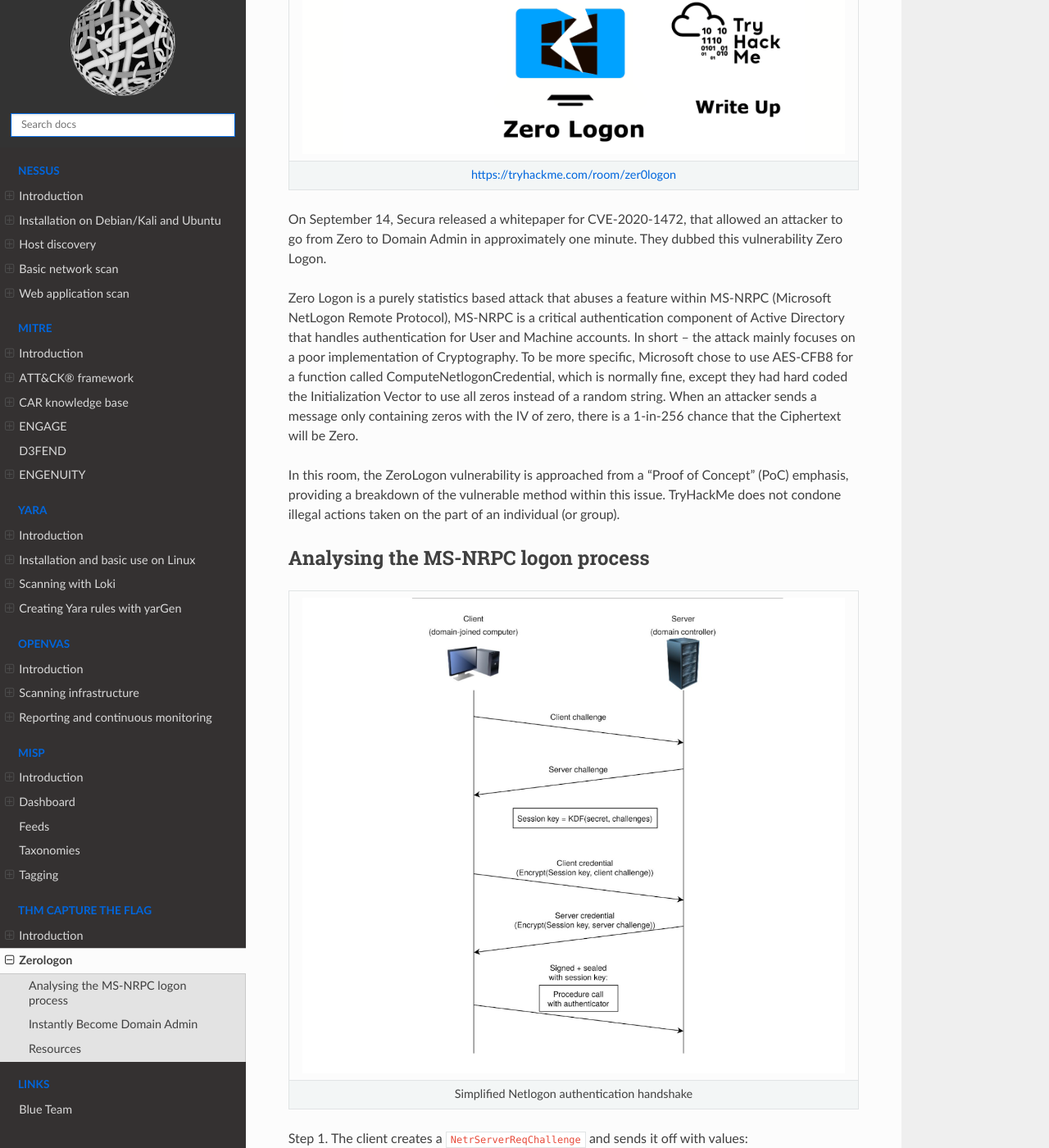
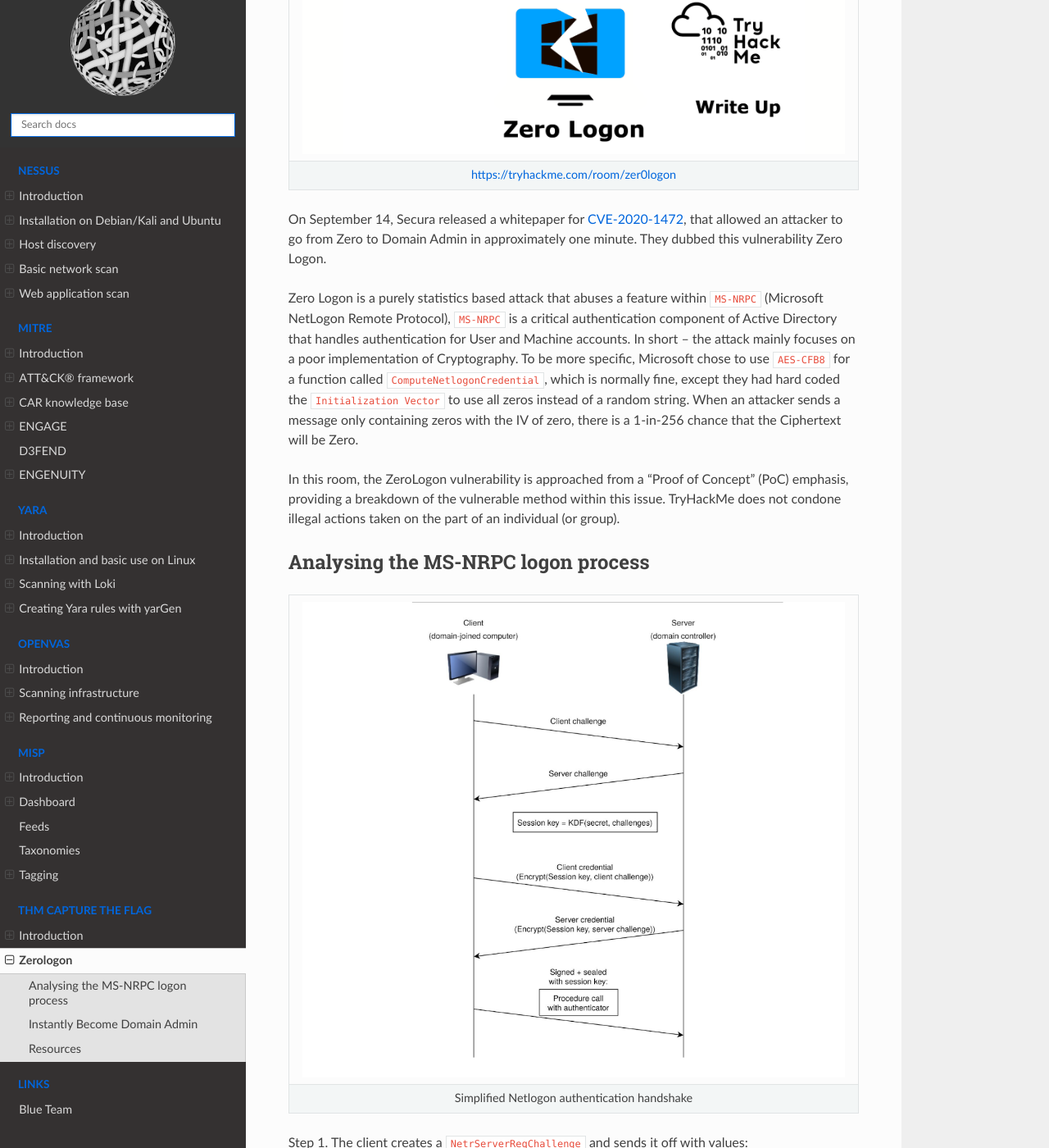
Before and after one commit to tymyrddin/blue-threats, a Sphinx documentation site: the page built from source/docs/thm/zerologon.md, in a window 1280 px wide and 1400 px high, scrolled down 202 px. Shown: the whole window at 82% size. Built offline with Sphinx 7.4.7 and the Read the Docs theme 2.0.0, drawn with Linux system fonts in a browser that asks for light colours; some of the changed lines change nothing that is shown; some of the changed text lies outside the part shown.

Commit message:
Version 0.1

````diff
--- a/source/docs/thm/zerologon.md
+++ b/source/docs/thm/zerologon.md
@@ -4,14 +4,14 @@
 |:--:|
 | [https://tryhackme.com/room/zer0logon](https://tryhackme.com/room/zer0logon) |
 
-On September 14, Secura released a whitepaper for CVE-2020-1472, that allowed an attacker to go from Zero to Domain
-Admin in approximately one minute. They dubbed this vulnerability Zero Logon.
+On September 14, Secura released a whitepaper for [CVE-2020-1472](https://nvd.nist.gov/vuln/detail/CVE-2020-1472),
+that allowed an attacker to go from Zero to Domain Admin in approximately one minute. They dubbed this vulnerability Zero Logon.
 
-Zero Logon is a purely statistics based attack that abuses a feature within MS-NRPC (Microsoft NetLogon Remote
-Protocol), MS-NRPC is a critical authentication component of Active Directory that handles authentication for User
+Zero Logon is a purely statistics based attack that abuses a feature within `MS-NRPC` (Microsoft NetLogon Remote
+Protocol), `MS-NRPC` is a critical authentication component of Active Directory that handles authentication for User
 and Machine accounts. In short -- the attack mainly focuses on a poor implementation of Cryptography. To be more
-specific, Microsoft chose to use AES-CFB8 for a function called ComputeNetlogonCredential, which is normally fine,
-except they had hard coded the Initialization Vector to use all zeros instead of a random string. When an attacker
+specific, Microsoft chose to use `AES-CFB8` for a function called `ComputeNetlogonCredential`, which is normally fine,
+except they had hard coded the `Initialization Vector` to use all zeros instead of a random string. When an attacker
 sends a message only containing zeros with the IV of zero, there is a 1-in-256 chance that the Ciphertext will be Zero.
 
 In this room, the ZeroLogon vulnerability is approached from a "Proof of Concept" (PoC) emphasis, providing a
@@ -28,9 +28,9 @@
 
 1. The DC
 2. The Target Device (Also the DC, in our case)
-3. A Nonce (In our case 16 Bytes of Zero).
+3. A `Nonce` (In this case 16 Bytes of Zero).
 
-Step 2. The server receives the `NetrServerReqChallenge`, the server will then generate its own Nonce (This is
+Step 2. The server receives the `NetrServerReqChallenge`, the server will then generate its own `Nonce` (This is
 called the `Server Challenge`), and will send the Server Challenge back.
 
 Step 3. The client will compute its `NetLogon Credentials` with the `Server Challenge` provided. It uses the
@@ -204,7 +204,7 @@
            Raw packets sent: 1004 (44.152KB) | Rcvd: 1001 (40.080KB)
 ```
 
-Get the python script:
+Get the `zeroLogon-NullPass.py` python script:
 
     wget https://raw.githubusercontent.com/Sq00ky/Zero-Logon-Exploit/master/zeroLogon-NullPass.py
 
````
